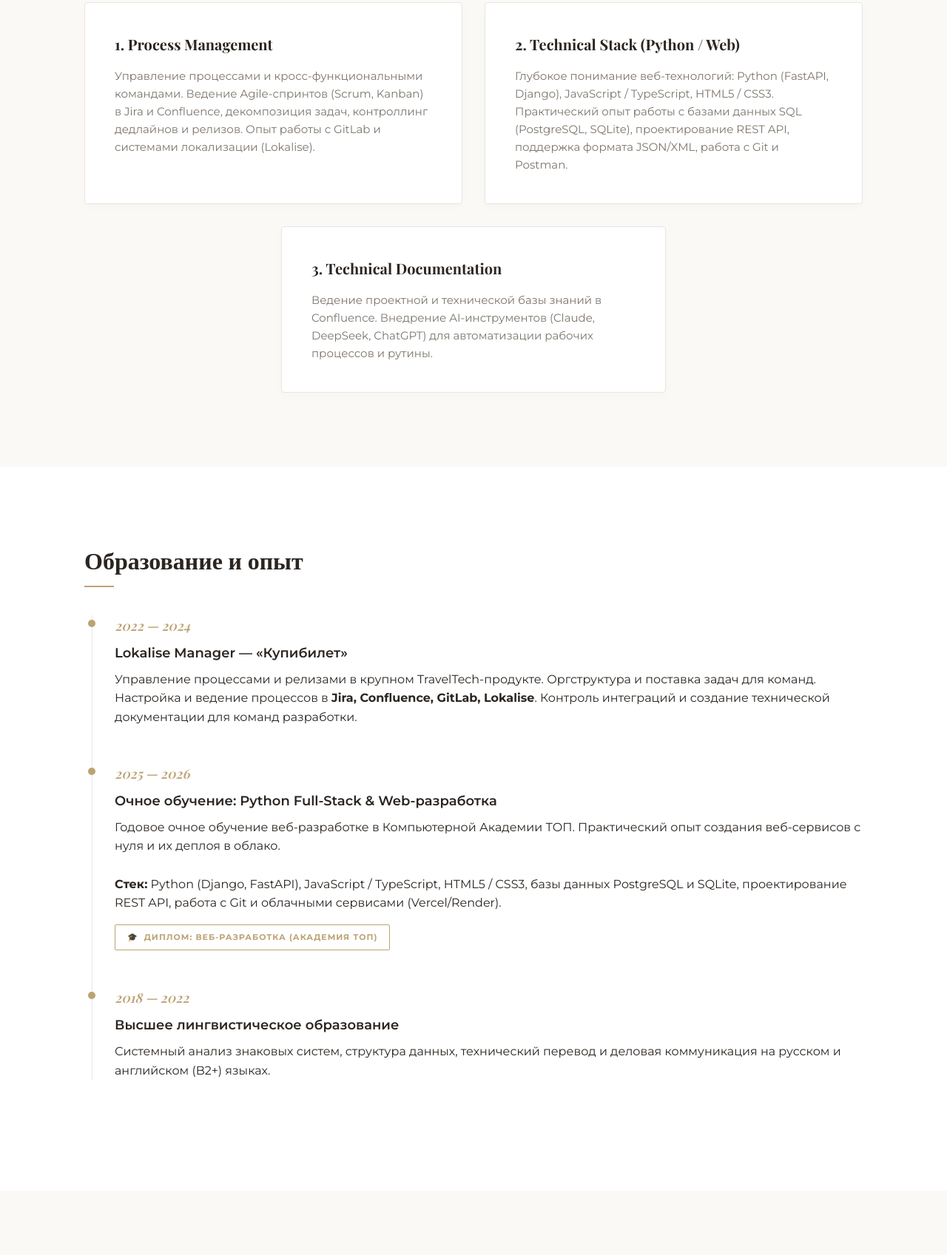
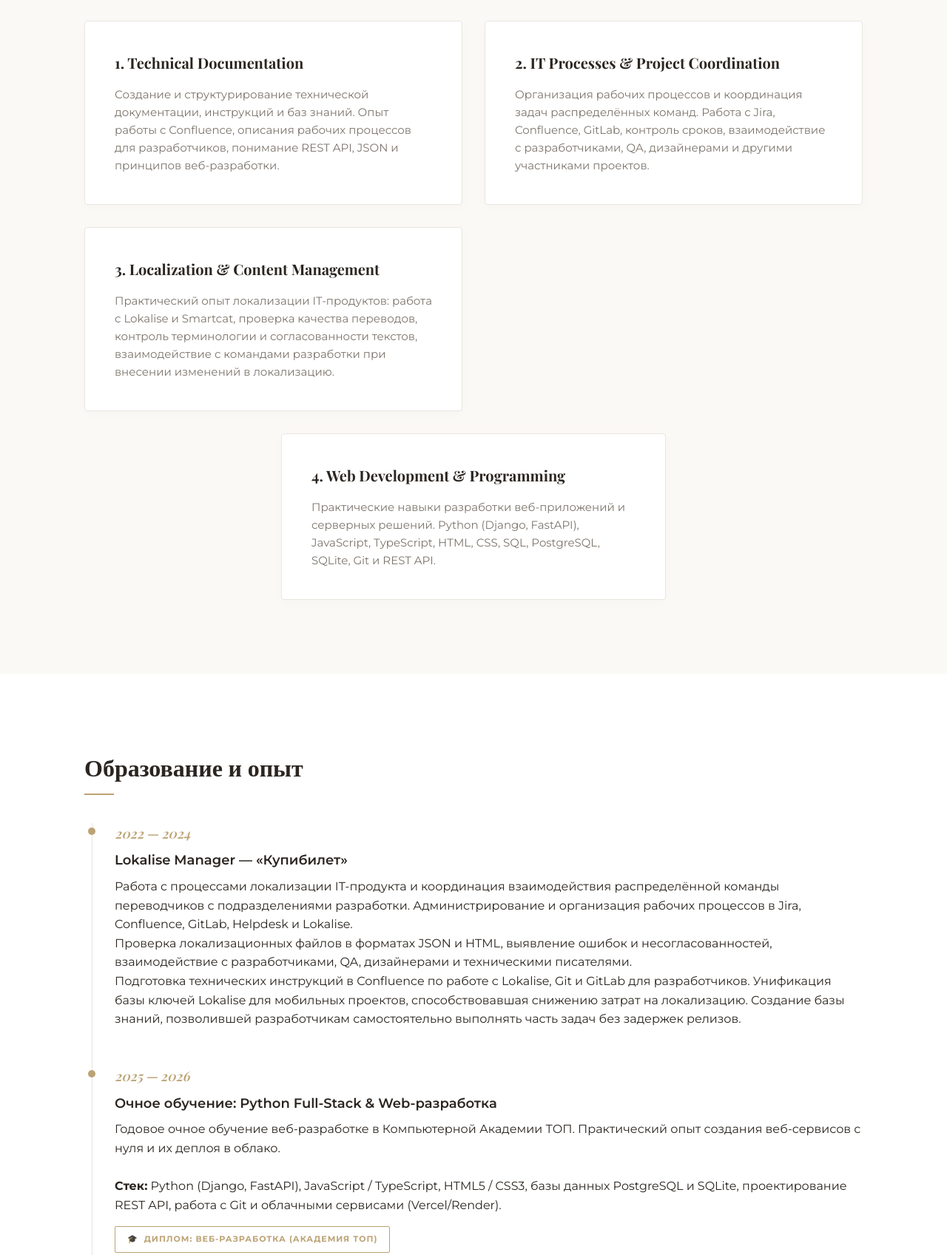
Before and after one commit to alenariev/MyPortfolio, a website built with Vite: page frontend/index.html in a window 1280 px wide. Shown: the part 889-2586 px from the top of the page at 74% size. Built offline with nearby package versions, Linux system fonts and the light colour scheme; a web font is replaced by a local one.

Commit message:
Update portfolio

```diff
--- a/frontend/index.html
+++ b/frontend/index.html
@@ -3,7 +3,7 @@
   <head>
     <meta charset="UTF-8">
     <meta name="viewport" content="width=device-width, initial-scale=1.0">
-    <title>Alena Riev</title>
+    <title>Alena Riev | IT Portfolio</title>
     <link rel="preconnect" href="https://fonts.googleapis.com">
     <link rel="preconnect" href="https://fonts.gstatic.com" crossorigin>
     <link href="https://fonts.googleapis.com/css2?family=Montserrat:wght@300;400;500;600;700&family=Playfair+Display:ital,wght@0,600;0,700;1,400&display=swap" rel="stylesheet">
@@ -32,10 +32,12 @@
     <section class="hero-section">
       <div class="app-container grid-hero">
         <div class="hero-text">
-          <span class="badge">Technical Project Manager</span>
-          <h1>Управление IT-проектами и процессами <span class="highlight">разработки</span></h1>
+          <span class="badge">IT SPECIALIST · TECHNOLOGY · DOCUMENTATION</span>
+          <h1>Технологии, информация и
+            <span class="highlight">цифровые решения<span>
+          </h1>
           <p class="hero-subtitle">
-            Управляю IT-проектами от идеи до финального запуска. Связываю продуктовые задачи с технической реализацией: понимаю логику REST API, работаю с базами данных, веду задачи в Jira и создаю прозрачные процессы без срывов дедлайнов.
+            Специалист с опытом работы в IT-продукте, локализации и организации рабочих процессов. Занимаюсь технической документацией, структурированием информации и взаимодействием с командами разработки. Имею техническую подготовку в области веб-разработки и практический опыт создания приложений на Python.
           </p>
           <div class="hero-actions">
             <a href="#portfolio" class="btn btn-primary">Посмотреть проекты</a>
@@ -57,26 +59,42 @@
         <div class="card-grid">
 
           <div class="card">
-            <h3>1. Process Management</h3>
+            <h3>1. Technical Documentation</h3>
             <p>
-              Управление процессами и кросс-функциональными командами. Ведение Agile-спринтов (Scrum, Kanban) в Jira и Confluence, декомпозиция задач, контроллинг дедлайнов и релизов. Опыт работы с GitLab и системами локализации (Lokalise).
+              Создание и структурирование технической документации, инструкций и баз знаний. Опыт работы с Confluence, описания рабочих процессов для разработчиков, понимание REST API, JSON и принципов веб-разработки.
             </p>
           </div>
 
           <div class="card">
-            <h3>2. Technical Stack (Python / Web)</h3>
+            <h3>2. IT Processes & Project Coordination</h3>
             <p>
-              Глубокое понимание веб-технологий: Python (FastAPI, Django), JavaScript / TypeScript, HTML5 / CSS3. Практический опыт работы с базами данных SQL (PostgreSQL, SQLite), проектирование REST API, поддержка формата JSON/XML, работа с Git и Postman.
+              Организация рабочих процессов и координация задач
+              распределённых команд. Работа с Jira, Confluence,
+              GitLab, контроль сроков, взаимодействие с разработчиками,
+              QA, дизайнерами и другими участниками проектов.
             </p>
           </div>
 
           <div class="card">
-            <h3>3. Technical Documentation</h3>
+            <h3>3. Localization & Content Management</h3>
             <p>
-              Ведение проектной и технической базы знаний в Confluence. Внедрение AI-инструментов (Claude, DeepSeek, ChatGPT) для автоматизации рабочих процессов и рутины.
+              Практический опыт локализации IT-продуктов:
+              работа с Lokalise и Smartcat, проверка качества переводов,
+              контроль терминологии и согласованности текстов,
+              взаимодействие с командами разработки при внесении
+              изменений в локализацию.
             </p>
           </div>
 
+          <div class="card">
+            <h3>4. Web Development & Programming</h3>
+            <p>
+              Практические навыки разработки веб-приложений
+              и серверных решений. Python (Django, FastAPI),
+              JavaScript, TypeScript, HTML, CSS, SQL,
+              PostgreSQL, SQLite, Git и REST API.
+            </p>
+          </div>
         </div>
       </div>
     </section>
@@ -92,7 +110,25 @@
             <div class="timeline-content">
               <h3>Lokalise Manager — «Купибилет»</h3>
               <p>
-                Управление процессами и релизами в крупном TravelTech-продукте. Оргструктура и поставка задач для команд. Настройка и ведение процессов в <strong>Jira, Confluence, GitLab, Lokalise</strong>. Контроль интеграций и создание технической документации для команд разработки.
+                Работа с процессами локализации IT-продукта
+                и координация взаимодействия распределённой команды
+                переводчиков с подразделениями разработки.
+                Администрирование и организация рабочих процессов
+                в Jira, Confluence, GitLab, Helpdesk и Lokalise.
+              </p>
+              <p>
+                Проверка локализационных файлов в форматах JSON и HTML,
+                выявление ошибок и несогласованностей, взаимодействие
+                с разработчиками, QA, дизайнерами и техническими
+                писателями.
+              </p>
+              <p>
+                Подготовка технических инструкций в Confluence
+                по работе с Lokalise, Git и GitLab для разработчиков.
+                Унификация базы ключей Lokalise для мобильных проектов,
+                способствовавшая снижению затрат на локализацию.
+                Создание базы знаний, позволившей разработчикам
+                самостоятельно выполнять часть задач без задержек релизов.
               </p>
             </div>
           </div>
@@ -119,7 +155,9 @@
             <div class="timeline-content">
               <h3>Высшее лингвистическое образование</h3>
               <p>
-                Системный анализ знаковых систем, структура данных, технический перевод и деловая коммуникация на русском и английском (B2+) языках.
+                Лингвистическая подготовка, технический перевод,
+                работа с текстами и терминологией, анализ информации,
+                структура языка и деловая коммуникация.
               </p>
             </div>
           </div>
@@ -176,7 +214,8 @@
         <div class="contact-container">
           <div class="contact-info">
             <h2>Связаться со мной</h2>
-            <p>Открыта к предложениям на позиции <strong>IT Project Manager</strong>.</p>
+            <p>Открыта к профессиональным предложениям и интересным задачам в сфере IT. Буду рада применить свои знания и опыт в работе с технологиями, информацией,документацией и цифровыми продуктами.</strong>.
+            </p>
             <div class="contact-methods">
               <p><strong>Telegram:</strong> <a href="https://t.me/alenariev" target="_blank" rel="noopener">@alenariev</a></p>
               <p><strong>Email:</strong> <a href="mailto:alenariev25@yandex.ru">alenariev25@yandex.ru</a></p>
```
